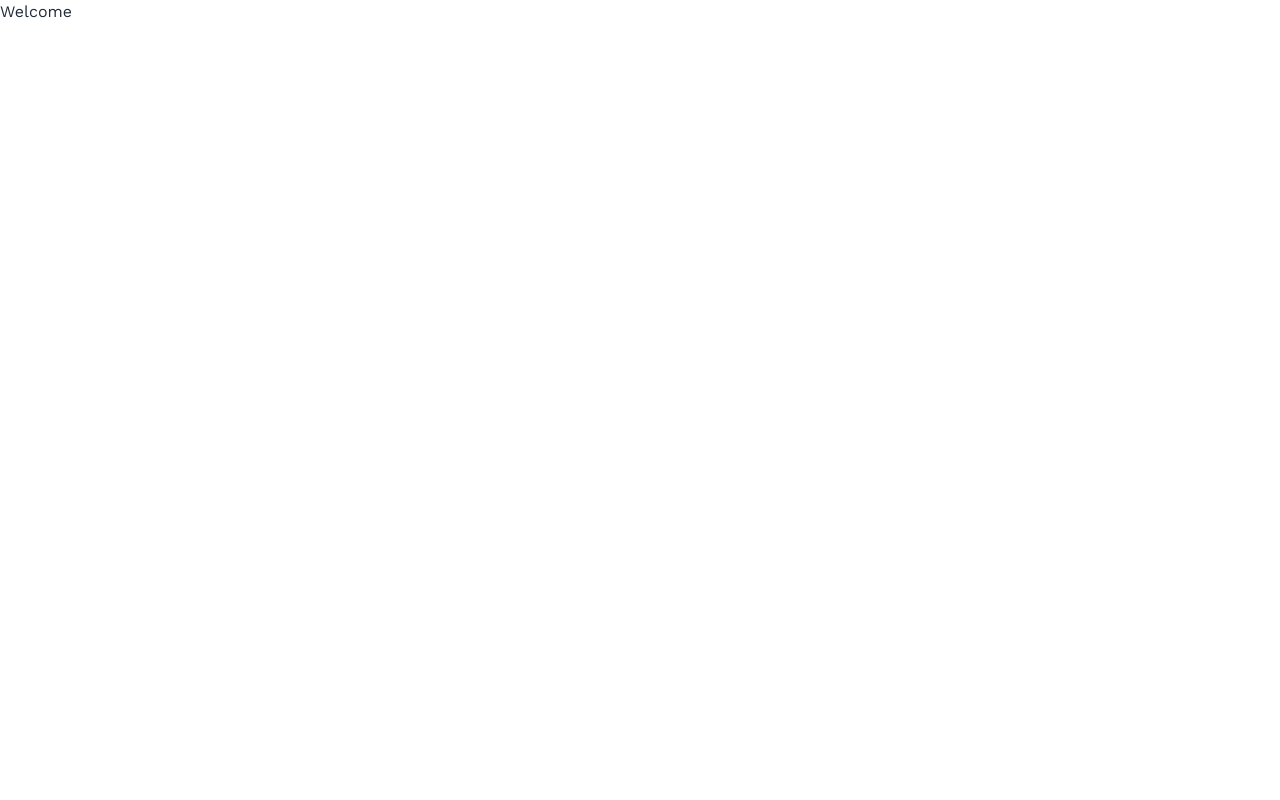
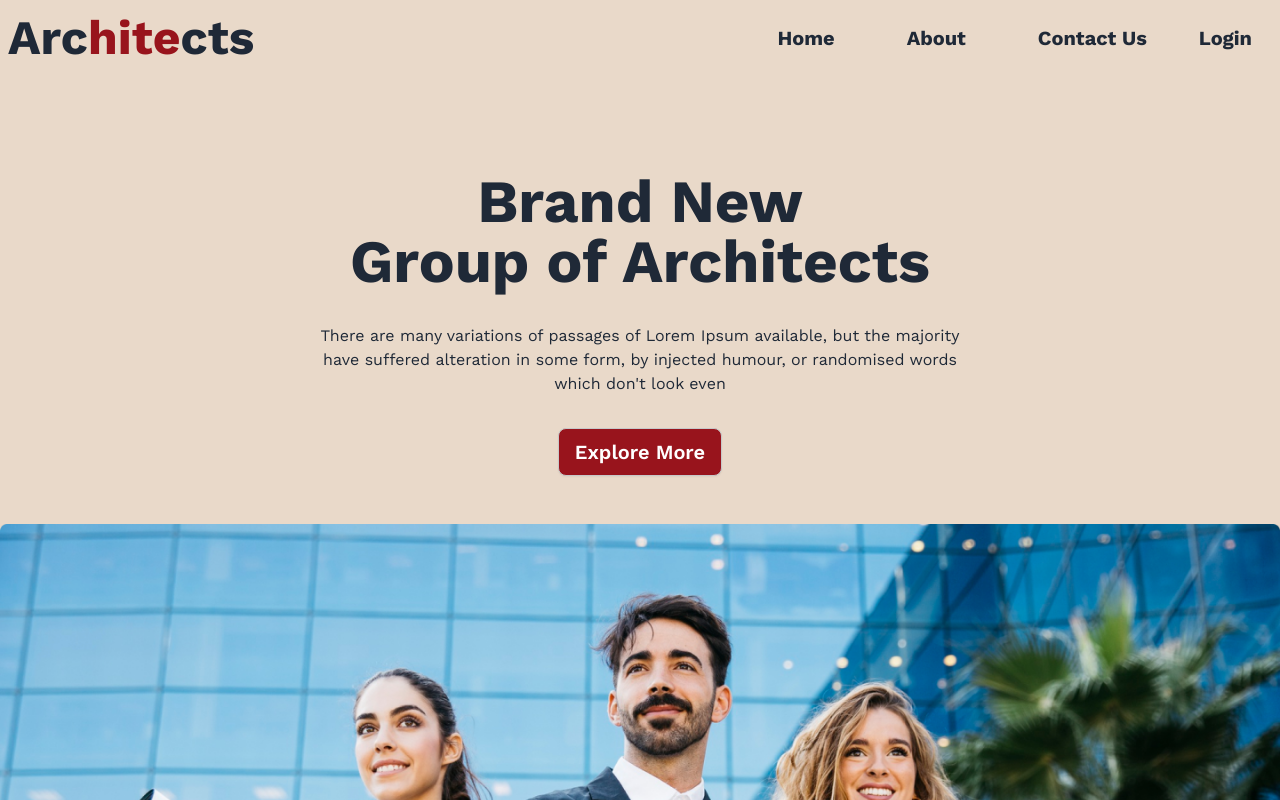
Before and after one commit to Afzal-Hossen-Hasib/architects, a plain HTML site: page index.html in a window 1280 px wide. Shown: the top 800 px of the page. Drawn offline with nearby package versions, Linux system fonts and the light colour scheme.

Commit message:
header section done

```diff
--- a/index.html
+++ b/index.html
@@ -23,7 +23,7 @@
             extend: {
               colors: {
                 clifford: '#da373d',
-                'primary-color': '#9811C',
+                'primary-color': '#98141C',
                 'secondary-color': '#E9D9C9',
               }
             }
@@ -42,6 +42,53 @@
     <title>Architects</title>
 </head>
 <body class="font-work">
-    <h1>Welcome</h1>
+
+    <!-- Header Section Start  -->
+    <header class="bg-secondary-color">
+        <!-- Navigation Start  -->
+        <nav class="container mx-auto">
+            <div class="navbar">
+                <div class="navbar-start">
+                  <div class="dropdown">
+                    <div tabindex="0" role="button" class="btn btn-ghost lg:hidden">
+                      <svg xmlns="http://www.w3.org/2000/svg" class="h-5 w-5" fill="none" viewBox="0 0 24 24" stroke="currentColor"><path stroke-linecap="round" stroke-linejoin="round" stroke-width="2" d="M4 6h16M4 12h8m-8 6h16" /></svg>
+                    </div>
+                    <ul tabindex="0" class="menu menu-sm dropdown-content mt-3 z-[1] p-2 shadow bg-base-100 rounded-box w-52 text-xl font-bold">
+                      <li><a>Home</a></li>
+                      <li><a>About</a></li>
+                      <li><a>Contact Us</a></li>
+                      <li><a>Login</a></li>
+                    </ul>
+                  </div>
+                  <a class="text-5xl font-bold">Arc<span class="text-primary-color">hite</span>cts</a>
+                </div>
+                <div class="navbar-end hidden lg:flex">
+                  <ul class="menu menu-horizontal px-1 text-xl font-bold">
+                    <li class="px-5"><a>Home</a></li>
+                    <li class="px-5"><a>About</a></li>
+                    <li class="px-5"><a>Contact Us</a></li>
+                    <li><a>Login</a></li>
+                  </ul>
+                </div>
+              </div>
+        </nav>
+        <!-- Navigation End  -->
+
+        <!-- Banner Start  -->
+        <section class="container mx-auto pt-24 px-3 lg:px-0">
+            <h1 class="text-2xl md:text-5xl lg:text-6xl font-bold text-center">Brand New <br> Group of Architects</h1>
+            <p class="mt-8 lg:w-1/2 mx-auto text-center">There are many variations of passages of Lorem Ipsum available, but the majority have suffered alteration in some form, by injected humour, or randomised words which don't look even</p>
+            <div class=" flex justify-center">
+                <button class="btn btn-active bg-primary-color text-white text-xl mt-8 hover:bg-primary-color">Explore More</button>
+            </div>
+
+            <div class="mt-12">
+                <img src="./images/banner.png" alt="">
+            </div>
+        </section>
+        <!-- Banner End  -->
+
+    </header>
+    <!-- Header Section Start  -->
 </body>
 </html>
```
